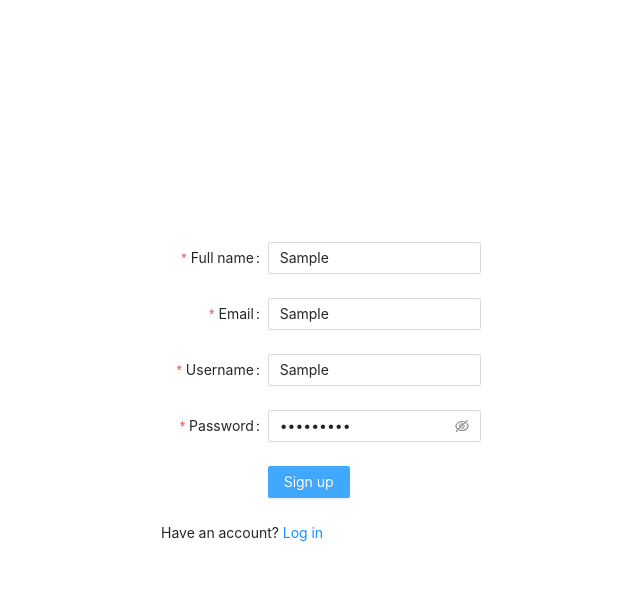
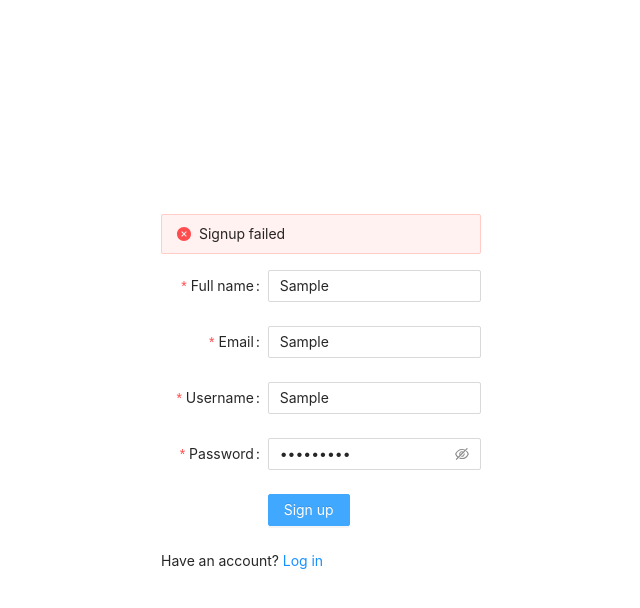
Before and after one commit to vinayak41/kanban-app, a React app in the folder client/: page /signup in a window 1280 px wide. Both pictures are taken after typing "Sample", "Sample", "Sample", "Sample123" into the empty fields and a click on the button "Sign up". Shown: the top 608 px of the page, without its empty margins (319-959 px from the left). Built offline with nearby package versions, Linux system fonts and the light colour scheme; no server answers.

Commit message:
display login/register error

```diff
--- a/client/src/pages/login/Login.jsx
+++ b/client/src/pages/login/Login.jsx
@@ -1,12 +1,14 @@
 import React from "react";
-import { Form, Input, Button, Checkbox } from "antd";
+import { Form, Input, Button, Checkbox, Alert } from "antd";
 import "./login.css";
 import { useDispatch } from "react-redux";
 import { loginRequest } from "../../redux/actions/userActions";
 import { Link } from "react-router-dom";
+import { useSelector } from "react-redux";
 
 const Login = () => {
   const dispatch = useDispatch();
+  const { error } = useSelector((state) => state.user);
 
   const onFinish = (values) => {
     dispatch(loginRequest(values));
@@ -16,6 +18,7 @@ const Login = () => {
     console.log("Failed:", errorInfo);
   };
   return (
+    <>
       <div className="login-container">
         <Form
           className="login-form"
@@ -33,7 +36,14 @@ const Login = () => {
           onFinishFailed={onFinishFailed}
           autoComplete="off"
         >
-
+          {error ? (
+            <Alert
+              style={{ marginBottom: "1rem" }}
+              message={error}
+              type="error"
+              showIcon
+            />
+          ) : null}
           <Form.Item
             label="Username or Email"
             name="usernameOrEmail"
@@ -46,7 +56,6 @@ const Login = () => {
           >
             <Input />
           </Form.Item>
-
 
           <Form.Item
             label="Password"
@@ -77,6 +86,7 @@ const Login = () => {
           </p>
         </Form>
       </div>
+    </>
   );
 };
 
--- a/client/src/pages/register/Signup.jsx
+++ b/client/src/pages/register/Signup.jsx
@@ -1,12 +1,15 @@
 import React from "react";
-import { Form, Input, Button, Checkbox } from "antd";
+import { Form, Input, Button, Checkbox, Alert } from "antd";
 import "./signup.css";
-import { useDispatch } from "react-redux";
+import { useDispatch, useSelector } from "react-redux";
 import { signupRequest } from "../../redux/actions/userActions";
-import { Link } from "react-router-dom";
+import { Link, useNavigate } from "react-router-dom";
+import { useEffect } from "react";
 
 const Signup = () => {
   const dispatch = useDispatch();
+  const { error, registred } = useSelector((state) => state.user);
+  const navigate = useNavigate();
 
   const onFinish = (values) => {
     dispatch(signupRequest(values));
@@ -15,6 +18,9 @@ const Signup = () => {
   const onFinishFailed = (errorInfo) => {
     console.log("Failed:", errorInfo);
   };
+  useEffect(() => {
+    if (registred) navigate("/");
+  }, [registred]);
   return (
     <div className="signup-container">
       <Form
@@ -33,6 +39,14 @@ const Signup = () => {
         onFinishFailed={onFinishFailed}
         autoComplete="off"
       >
+        {error ? (
+          <Alert
+            style={{ marginBottom: "1rem" }}
+            message={error}
+            type="error"
+            showIcon
+          />
+        ) : null}
         <Form.Item
           label="Full name"
           name="fullname"
--- a/client/src/redux/actions/userActions.js
+++ b/client/src/redux/actions/userActions.js
@@ -21,9 +21,10 @@ export const loginSuccess = (data) => {
   };
 };
 
-export const loginFailed = () => {
+export const loginFailed = (data) => {
   return {
     type: LOGIN_FAILED,
+    payload: data
   };
 };
 export const signupRequest = (data) => {
--- a/client/src/redux/reducers/userReducer.js
+++ b/client/src/redux/reducers/userReducer.js
@@ -45,6 +45,7 @@ export default (state = initialState, action) => {
       return {
         ...state,
         isAuthenticated: false,
+        error: action.payload?.message || false
       };
     default:
       return state;
--- a/client/src/redux/sagas/userSaga.js
+++ b/client/src/redux/sagas/userSaga.js
@@ -23,7 +23,7 @@ function* login(action) {
     localStorage.setItem("kanban-user", JSON.stringify(response.data));
   } catch (error) {
     if (error.response?.data?.message) {
-      yield put(loginFailed(error.response.data.message));
+      yield put(loginFailed({message: error.response.data.message}));
     } else {
       yield put(loginFailed("login failed"));
     }
```
Lines whose indentation alone changed are shown as unchanged.
